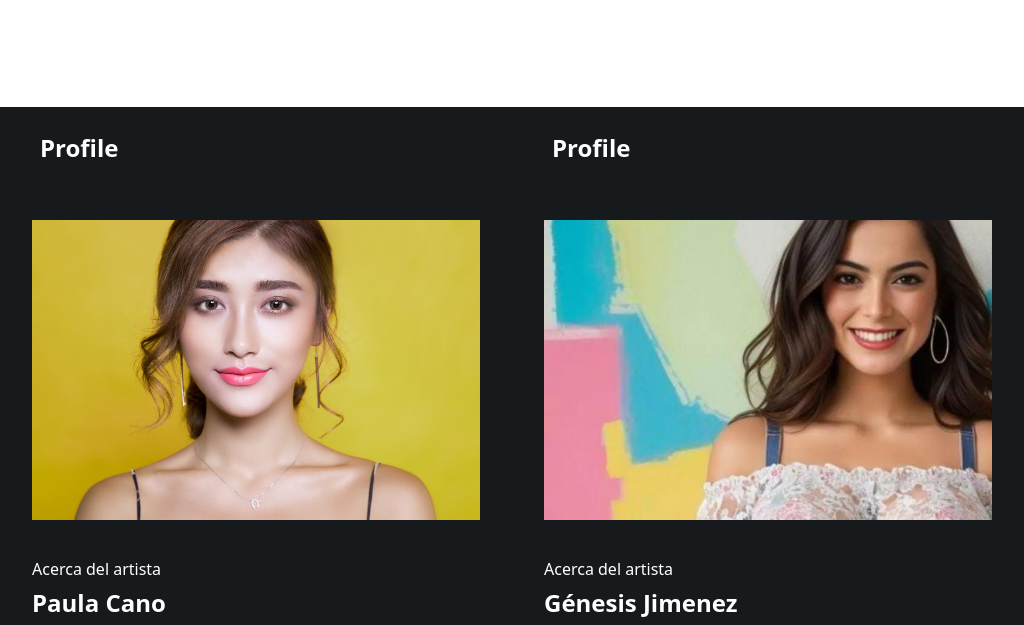
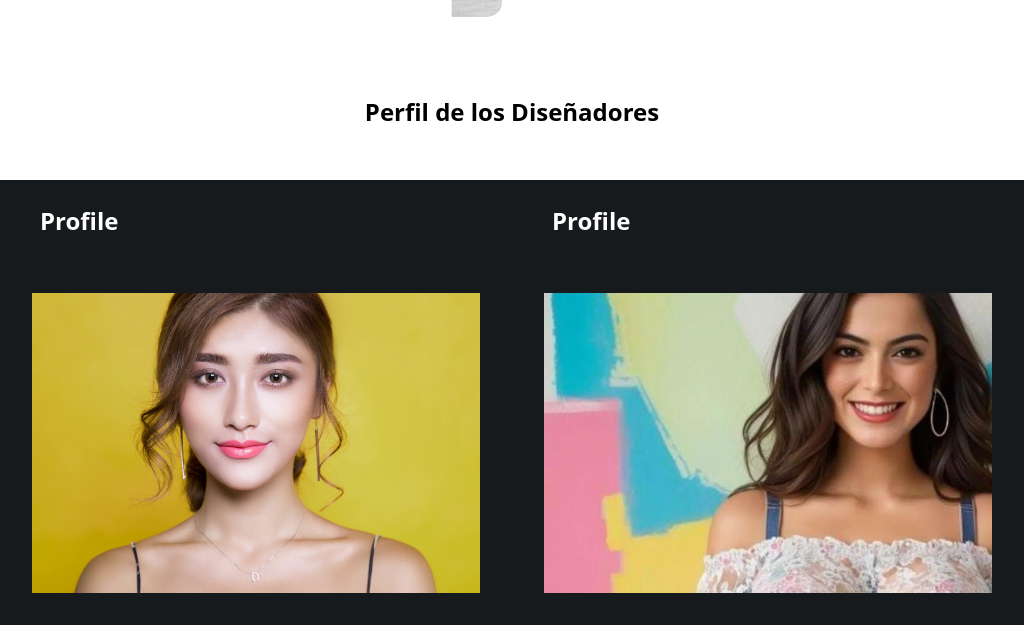
Before and after one commit to PabloMrl/page, a plain HTML site: page index.html in a window 1024 px wide. Shown: the part 1284-1909 px from the top of the page. Drawn offline with Linux system fonts and the light colour scheme.

Commit message:
realice nuevas modificaciones en el index y style

```diff
--- a/index.html
+++ b/index.html
@@ -124,7 +124,8 @@
 
       <!--Section profile-->
       <section class="section-profile">
-
+        <h2>Perfil de los Diseñadores</h2>
+       <div class="profile-container">
         <article class="wrapper">
           <h2 class="wrapper-title">Profile</h2>
          <div class="profile">
@@ -167,6 +168,7 @@
            </div> -->
          </div>
        </article>
+
        <article class="wrapper">
           <h2 class="wrapper-title">Profile</h2>
          <div class="profile">
@@ -227,6 +229,7 @@
            </div>
          </div>
        </article>
+       </div>
       </section>
       <!--Fin de section de busqueda de diseñador-->
 
--- a/style.css
+++ b/style.css
@@ -236,10 +236,16 @@ aside {
 
 
 /*Estilos correspondientes a la seccion de perfil*/
+
 .wrapper {
     padding-inline: 1rem;
     background-color: rgb(23, 26, 28);
 }
+
+.section-profile > h2,
+    .card-container > h2  {
+        margin-bottom: 20px;
+    }
 .wrapper-title {
     color: var(--clf);
  }
@@ -505,6 +511,7 @@ footer {
         color: var(--clf);
      }
 
+
 }
 
 
@@ -542,8 +549,8 @@ footer {
         grid-template-columns: repeat(auto-fill, minmax(200px, 1fr));
         gap: 20px;
     }
-    .section-profile {
-        display: flex;
+    .profile-container {
+       display: flex;
     }
 
     .profile {
@@ -554,6 +561,11 @@ footer {
         width: 100%;
         height: 300px;
        }
+    .section-profile > h2,
+    .card-container > h2  {
+        text-align: center;
+    }
+
 }
 
 
@@ -600,9 +612,10 @@ footer {
         gap: 20px;
     }
 
-    .section-profile {
+    .profile-container {
         display: flex;
         padding-block: 2rem;
+
     }
      .wrapper-title {
         padding: 1em;
@@ -621,6 +634,11 @@ footer {
         width: 100%;
         height: 300px;
         object-fit: cover;
+       }
+
+       .section-profile > h2,
+       .card-container > h2  {
+           text-align: center;
        }
 }
   /* Estilos para el tema oscuro */
```
Lines whose indentation alone changed are shown as unchanged.
